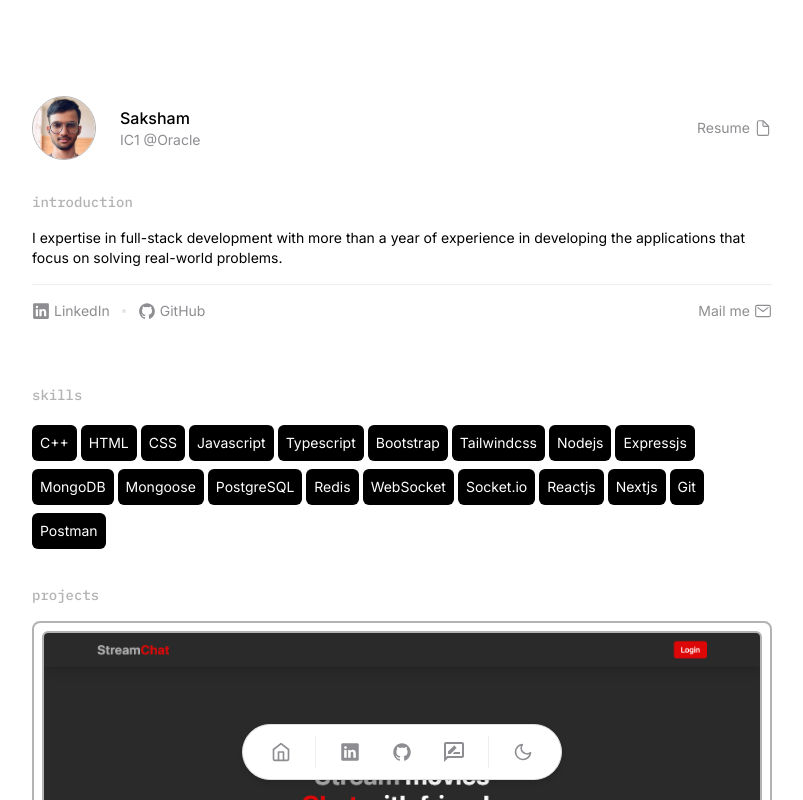
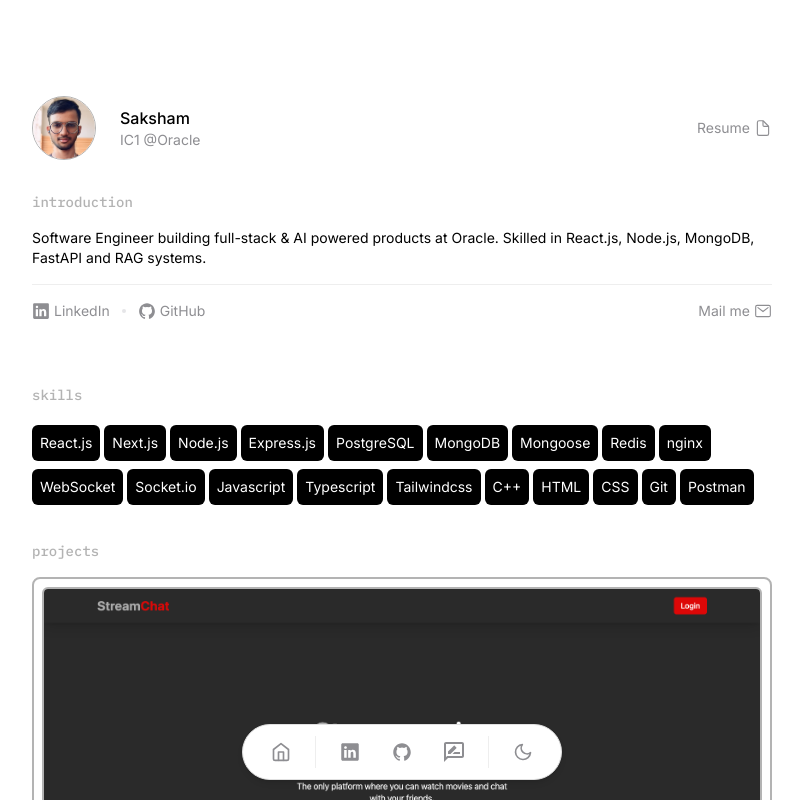
Before and after one commit to Saksham131102/portfolio, a Next.js app: page / in a window 1280 px wide. Shown: the whole page, without its empty margins (238-1041 px from the left). Built offline with nearby package versions, Linux system fonts and the light colour scheme; no server answers; the database is empty.

Commit message:
Enhancements

```diff
--- a/src/app/(Skills)/index.ts
+++ b/src/app/(Skills)/index.ts
@@ -1,21 +1,21 @@
 const skills = [
+  "React.js",
+  "Next.js",
+  "Node.js",
+  "Express.js",
+  "PostgreSQL",
+  "MongoDB",
+  "Mongoose",
+  "Redis",
+  "nginx",
+  "WebSocket",
+  "Socket.io",
+  "Javascript",
+  "Typescript",
+  "Tailwindcss",
   "C++",
   "HTML",
   "CSS",
-  "Javascript",
-  "Typescript",
-  "Bootstrap",
-  "Tailwindcss",
-  "Nodejs",
-  "Expressjs",
-  "MongoDB",
-  "Mongoose",
-  "PostgreSQL",
-  "Redis",
-  "WebSocket",
-  "Socket.io",
-  "Reactjs",
-  "Nextjs",
   "Git",
   "Postman",
 ];
--- a/src/app/(components)/Introduction.tsx
+++ b/src/app/(components)/Introduction.tsx
@@ -5,9 +5,8 @@ const Introduction = () => {
         introduction
       </div>
       <p className="mt-4 dark:text-[#b3b3b3] text-black">
-        I expertise in full-stack development with more than a year of
-        experience in developing the applications that focus on solving
-        real-world problems.
+        Software Engineer building full-stack & AI powered products at Oracle.
+        Skilled in React.js, Node.js, MongoDB, FastAPI and RAG systems.
       </p>
     </div>
   );
```
